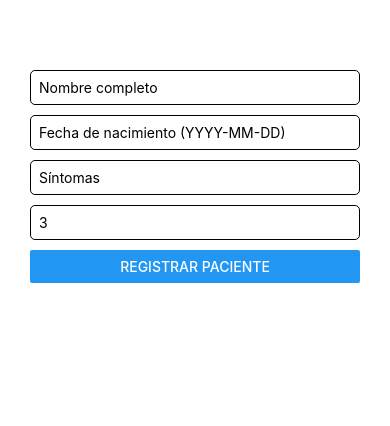
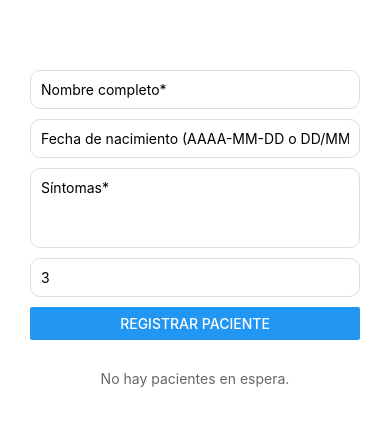
Before and after one commit to CristinaLopez796/ProyectoEstructura2025, a React Native app in the folder MiProyecto/: screen / in a window 390 px wide. Shown: the top 426 px of the page. Built offline with nearby package versions, Linux system fonts and the light colour scheme.

Commit message:
Modificando archivo PatientForm y PatientList

```diff
--- a/MiProyecto/components/PatientForm.tsx
+++ b/MiProyecto/components/PatientForm.tsx
@@ -8,20 +8,27 @@ interface Props {
 }
 
 export default function PatientForm({ onAddPatient }: Props) {
+  //Estados de los campos
   const [nombre, setNombre] = useState("");
   const [fechaNacimiento, setFechaNacimiento] = useState("");
   const [sintomas, setSintomas] = useState("");
   const [urgencia, setUrgencia] = useState<1 | 2 | 3>(3);
 
+  //validaciones
+  const isNonEmpty = (s: string) => s.trim().length > 0;
+  const isDataLike = (s: string) =>  /^\d{4}-\d{2}-\d{2}$/.test(s.trim()) || /^\d{2}\/\d{2}\/\d{4}$/.test(s.trim());
+
   const handleSubmit = () => {
-    if (!nombre.trim()) {
-      Alert.alert("Validación", "El nombre es requerido.");
+    //validacion de campos obligatorios
+    if (!isNonEmpty (nombre) || !isNonEmpty (sintomas)) {
+      Alert.alert("Validación", "El nombre y sintomas son obligatorios.");
       return;
     }
     if (!sintomas.trim()) {
       Alert.alert("Validación", "Los síntomas son requeridos.");
       return;
     }
+    //validacion de fecha
     if (![1, 2, 3].includes(urgencia)) {
       Alert.alert("Validación", "La urgencia debe ser 1, 2 o 3.");
       return;
@@ -31,52 +38,67 @@ export default function PatientForm({ onAddPatient }: Props) {
       return;
     }
 
-    const newPatient: Patient = {
-      id: uuidv4(),
+ // 3) Validar urgencia
+    if (![1, 2, 3].includes(urgencia)) {
+      Alert.alert("Urgencia inválida", "Debe ser 1 (alta), 2 (media) o 3 (baja).");
+      return;
+    }
+
+    // 4) Construir el paciente con IDs
+    const id = uuidv4(); // id único del registro
+    const expediente = `EXP-${uuidv4().slice(0, 8).toUpperCase()}`; // corto y legible
+
+    const nuevoPaciente: Patient = {
+      id,
       nombre: nombre.trim(),
       fechaNacimiento: fechaNacimiento.trim(),
       sintomas: sintomas.trim(),
       urgencia,
-      expediente: `EXPO-${Math.floor(Math.random() * 90000) + 10000}`,
+      expediente,
     };
 
-    onAddPatient(newPatient);
-
+    // 5) Enviar al padre y limpiar
+    onAddPatient(nuevoPaciente);
     setNombre("");
     setFechaNacimiento("");
     setSintomas("");
     setUrgencia(3);
+
+    Alert.alert("Éxito", "Paciente registrado en la lista de espera.");
   };
 
   return (
     <View style={styles.container}>
       <TextInput
-        placeholder="Nombre completo"
+        placeholder="Nombre completo*"
         value={nombre}
         onChangeText={setNombre}
         style={styles.input}
       />
       <TextInput
-        placeholder="Fecha de nacimiento (YYYY-MM-DD)"
+        placeholder="Fecha de nacimiento (AAAA-MM-DD o DD/MM/AAAA)"
         value={fechaNacimiento}
         onChangeText={setFechaNacimiento}
         style={styles.input}
       />
       <TextInput
-        placeholder="Síntomas"
+        placeholder="Síntomas*"
         value={sintomas}
         onChangeText={setSintomas}
-        style={styles.input}
+        style={[styles.input, { minHeight: 80 }]}
+        multiline
       />
       <TextInput
-        placeholder="Nivel de urgencia (1, 2, 3)"
+        placeholder="Urgencia (1=alta, 2=media, 3=baja)"
         value={String(urgencia)}
-        onChangeText={(val) => {
-          const n = Number(val);
+        onChangeText={(txt) => {
+          const n = Number(txt);
           if ([1, 2, 3].includes(n)) setUrgencia(n as 1 | 2 | 3);
+          else if (txt.trim() === "") setUrgencia(3);
         }}
         style={styles.input}
         keyboardType="numeric"
+        maxLength={1}
       />
       <Button title="Registrar Paciente" onPress={handleSubmit} />
     </View>
@@ -85,5 +107,12 @@ export default function PatientForm({ onAddPatient }: Props) {
 
 const styles = StyleSheet.create({
   container: { margin: 10 },
-  input: { borderWidth: 1, marginBottom: 10, padding: 8, borderRadius: 5 },
+  input: {
+    borderWidth: 1,
+    borderColor: "#ddd",
+    marginBottom: 10,
+    padding: 10,
+    borderRadius: 10,
+    backgroundColor: "#fff",
+  },
 });
--- a/MiProyecto/components/PatientList.tsx
+++ b/MiProyecto/components/PatientList.tsx
@@ -6,27 +6,74 @@ interface Props {
   patients: Patient[];
 }
 
+function prioridadLabel(p: 1 | 2 | 3) {
+  if (p === 1) return "Alta";
+  if (p === 2) return "Media";
+  return "Baja";
+}
+
+function prioridadColor(p: 1 | 2 | 3) {
+  if (p === 1) return "#0E7490"; // turquesa oscuro
+  if (p === 2) return "#A78BFA"; // lavanda
+  return "#86EFAC";             // menta
+}
+
 export default function PatientList({ patients }: Props) {
-
-  const sortedPatients = [...patients].sort((a, b) => a.urgencia - b.urgencia);
+  // Orden por prioridad (1->3) y, opcionalmente, podríamos luego desempatar por fecha.
+  const sorted = [...patients].sort((a, b) => a.urgencia - b.urgencia);
 
   return (
-    <FlatList<Patient>
-      data={sortedPatients}
+    <FlatList
+      data={sorted}
       keyExtractor={(item) => item.id}
-      renderItem={({ item }: {item: Patient}) => (
+      ListEmptyComponent={
+        <View style={styles.empty}>
+          <Text style={{ color: "#666" }}>No hay pacientes en espera.</Text>
+        </View>
+      }
+      renderItem={({ item }) => (
         <View style={styles.card}>
-          <Text style={styles.name}>{item.nombre}</Text>
-          <Text>Expediente: {item.expediente}</Text>
-          <Text>Urgencia: {item.urgencia}</Text>
-          <Text>Síntomas: {item.sintomas}</Text>
+          <View style={styles.headerRow}>
+            <Text style={styles.name}>{item.nombre}</Text>
+            <View style={[styles.badge, { backgroundColor: prioridadColor(item.urgencia) }]}>
+              <Text style={styles.badgeText}>{prioridadLabel(item.urgencia)}</Text>
+            </View>
+          </View>
+          <Text style={styles.meta}>Expediente: {item.expediente}</Text>
+          {!!item.fechaNacimiento && (
+            <Text style={styles.meta}>Nacimiento: {item.fechaNacimiento}</Text>
+          )}
+          <Text style={{ marginTop: 6 }}>Síntomas: {item.sintomas}</Text>
         </View>
       )}
+      contentContainerStyle={{ paddingBottom: 40 }}
     />
   );
 }
 
 const styles = StyleSheet.create({
-  card: { padding: 10, margin: 5, borderWidth: 1, borderRadius: 5 },
-  name: { fontWeight: "bold", fontSize: 16 },
+  empty: { padding: 20, alignItems: "center" },
+  card: {
+    padding: 14,
+    marginHorizontal: 6,
+    marginVertical: 6,
+    backgroundColor: "white",
+    borderRadius: 16,
+    borderWidth: 1,
+    borderColor: "#eee",
+    shadowColor: "#000",
+    shadowOpacity: 0.06,
+    shadowOffset: { width: 0, height: 2 },
+    shadowRadius: 8,
+    elevation: 2,
+  },
+  headerRow: { flexDirection: "row", justifyContent: "space-between", alignItems: "center" },
+  name: { fontWeight: "600", fontSize: 16 },
+  meta: { color: "#555", marginTop: 2 },
+  badge: {
+    paddingHorizontal: 10,
+    paddingVertical: 4,
+    borderRadius: 999,
+  },
+  badgeText: { color: "#0a0a0a", fontWeight: "600" },
 });
--- a/MiProyecto/package.json
+++ b/MiProyecto/package.json
@@ -10,6 +10,7 @@
   },
   "dependencies": {
     "expo": "~53.0.22",
+    "expo-crypto": "^15.0.7",
     "expo-status-bar": "~2.2.3",
     "react": "19.0.0",
     "react-native": "0.79.6",
```
Also changed, not shown: 1 other file (tests, documents, lock files or other folders).
